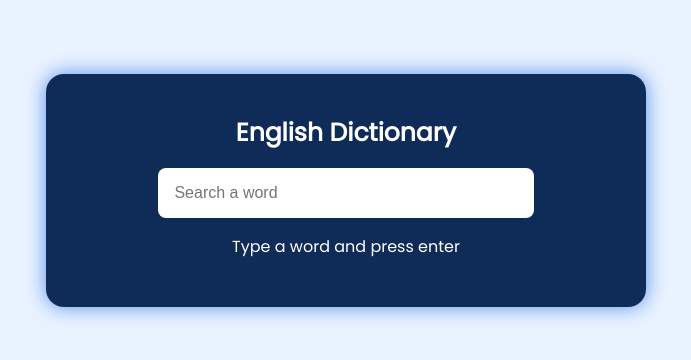
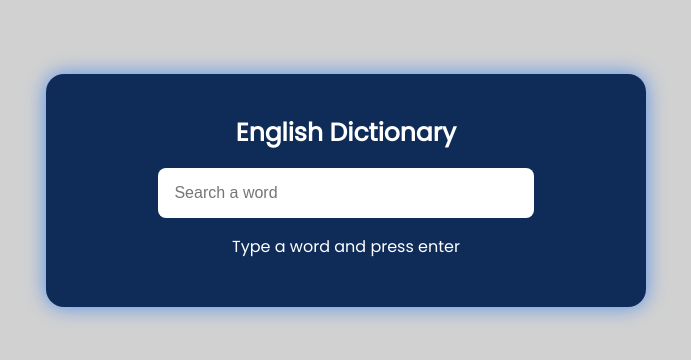
Before and after one commit to AliDeWeb/Dictionary-Ts, a website: page public/index.html in a window 1280 px wide. Shown: the part 210-570 px from the top of the page, without its empty margins (294-985 px from the left). Drawn offline with Linux system fonts and the light colour scheme.

Commit message:
ui changed

```diff
--- a/public/styles/app.css
+++ b/public/styles/app.css
@@ -11,7 +11,7 @@ body{
     display: flex;
     justify-content: center;
     align-items: center;
-    background-color: #e9f2ff;
+    background-color: #d1d1d1;
 }
 .container{
     width: 90%;
```
